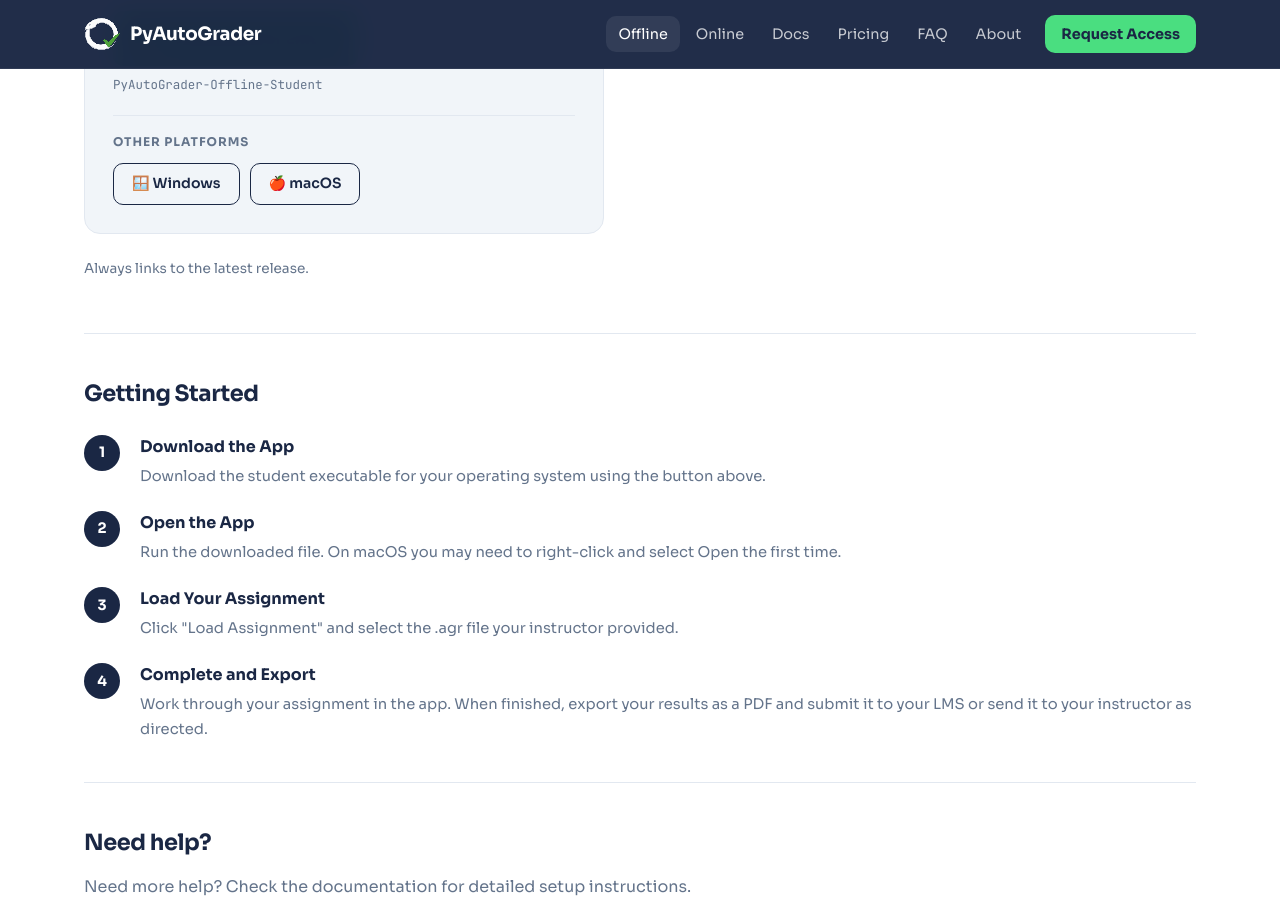
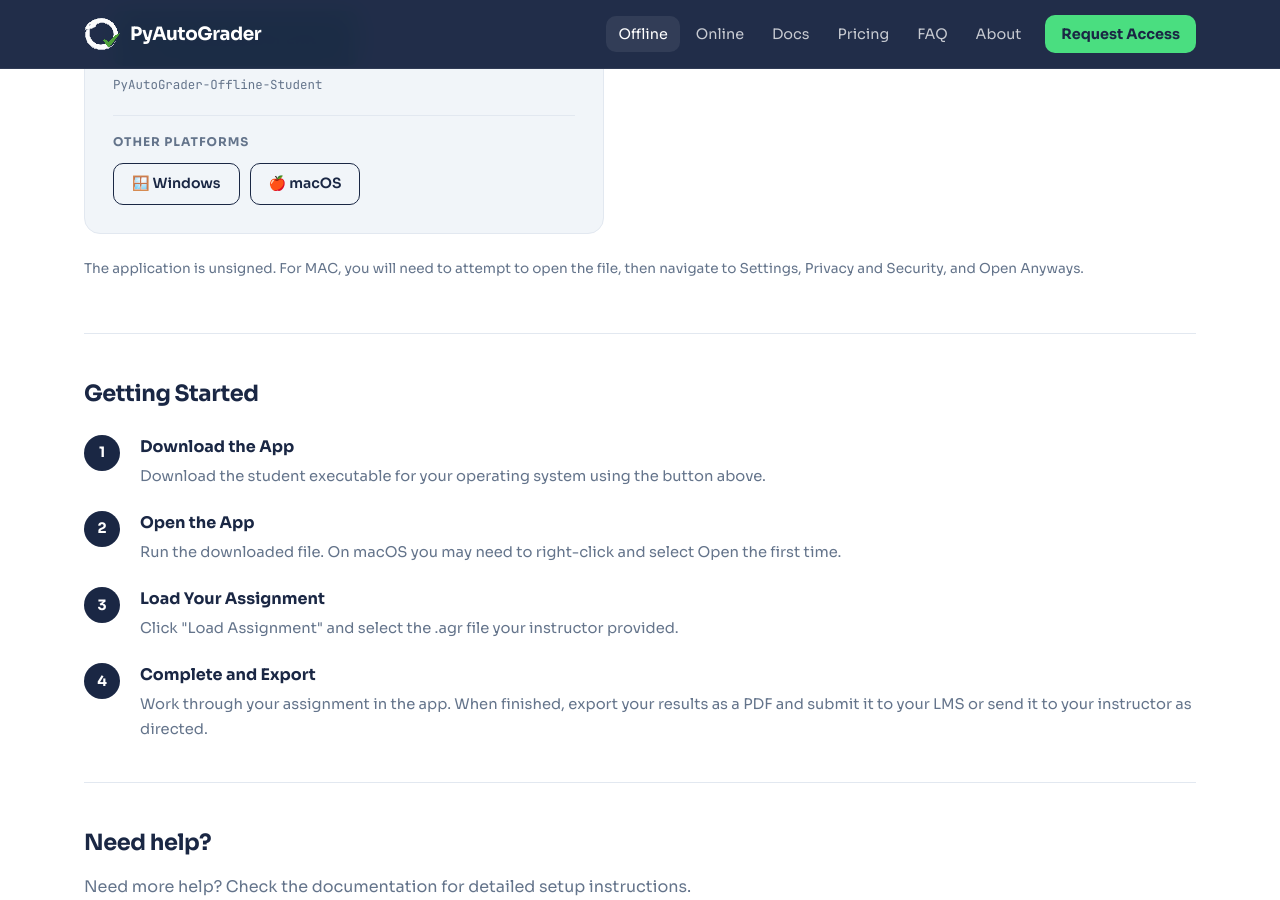
Before and after one commit to PyAutoGrader/pyautograder.github.io, a Jekyll site: the page built from _pages/student/offline.md, in a window 1280 px wide and 900 px high, scrolled down 739 px. Built offline with Jekyll 4.4.1, drawn with Linux system fonts in a browser that asks for light colours.

Commit message:
Update offline.md

```diff
--- a/_pages/student/offline.md
+++ b/_pages/student/offline.md
@@ -22,7 +22,7 @@
   mac_filename: PyAutoGrader-Offline-Student.zip
   linux: "https://github.com/PyAutoGrader/pyautograder-offline-releases/releases/latest/download/PyAutoGrader-Offline-Student"
   linux_filename: PyAutoGrader-Offline-Student
-  note: Always links to the latest release.
+  note: The application is unsigned. For MAC, you will need to attempt to open the file, then navigate to Settings, Privacy and Security, and Open Anyways.
 
 steps:
   title: Getting Started
```
